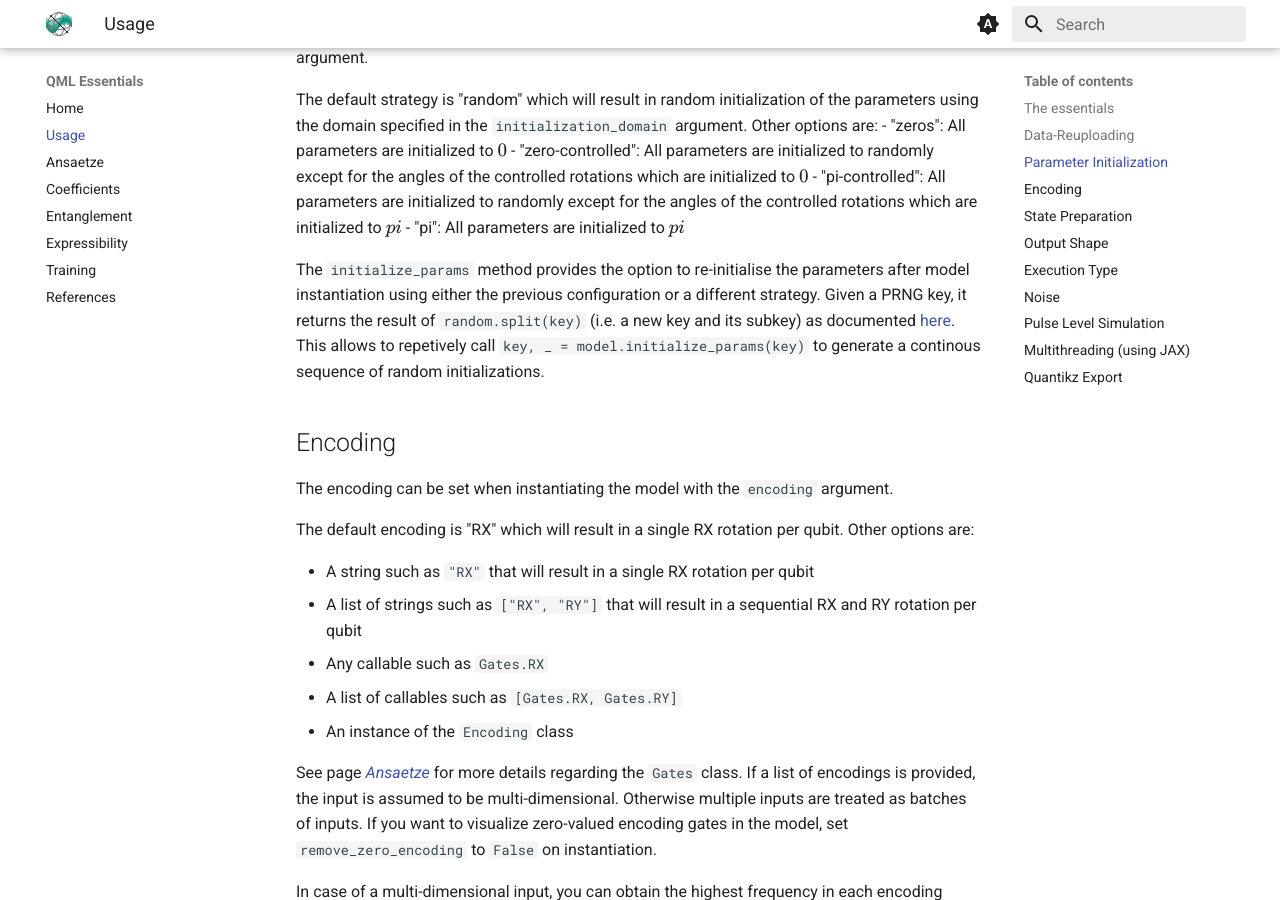
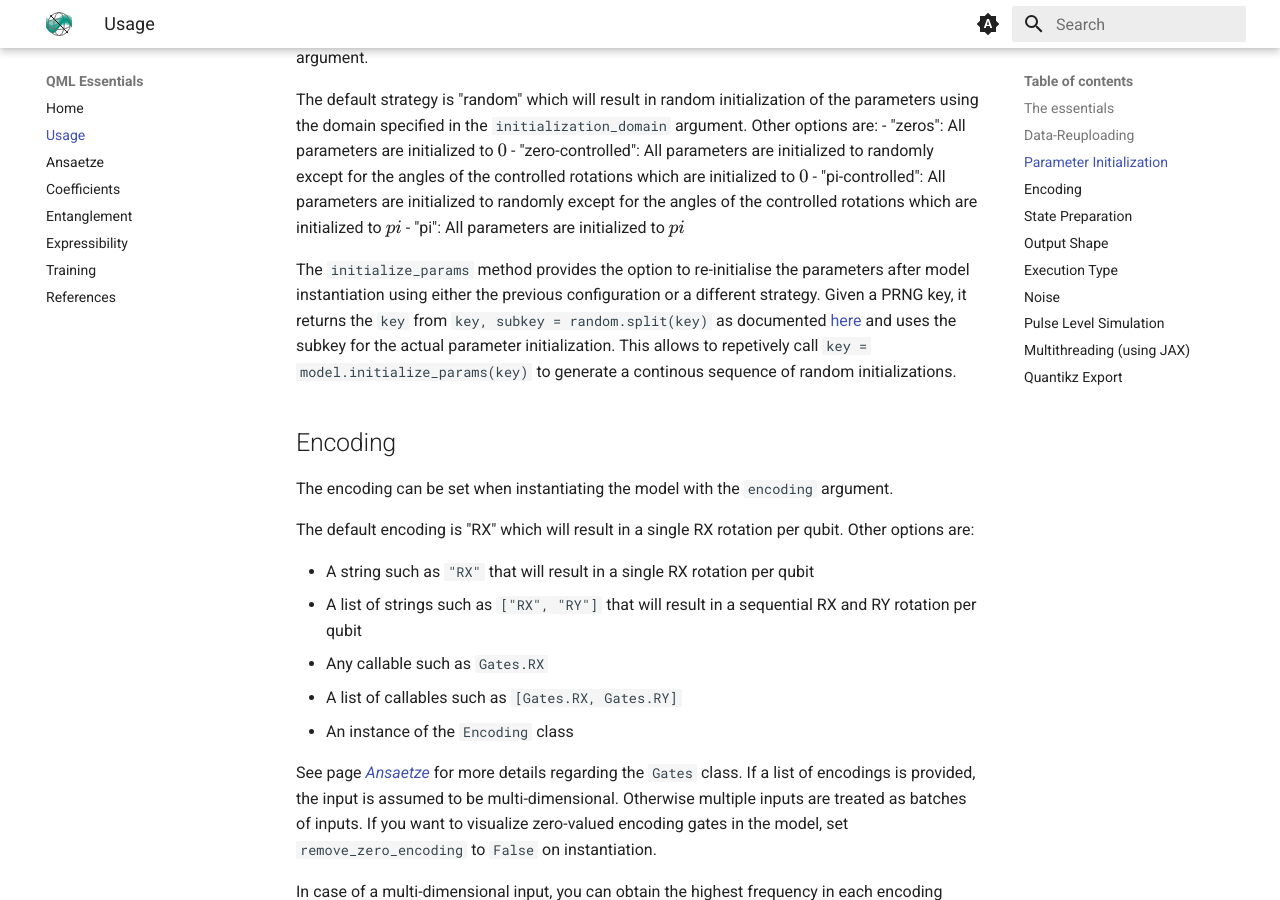
Before and after one commit to cirKITers/qml-essentials, an MkDocs documentation site: the page built from docs/usage.md, in a window 1280 px wide and 900 px high, scrolled down 2366 px. Built offline with MkDocs 1.6.1 and Material for MkDocs 9.7.7, drawn with Linux system fonts in a browser that asks for light colours; emoji names are drawn with the system emoji font.

Commit message:
updated docs
Signed-off-by: lc3267 <lc3267@kit.edu>

```diff
--- a/docs/usage.md
+++ b/docs/usage.md
@@ -88,8 +88,8 @@ Other options are:
 - "pi": All parameters are initialized to $\\pi$
 
 The `initialize_params` method provides the option to re-initialise the parameters after model instantiation using either the previous configuration or a different strategy.
-Given a PRNG key, it returns the result of `random.split(key)` (i.e. a new key and its subkey) as documented [here](https://docs.jax.dev/en/latest/random-numbers.html).
-This allows to repetively call `key, _ = model.initialize_params(key)` to generate a continous sequence of random initializations.
+Given a PRNG key, it returns the `key` from `key, subkey = random.split(key)`  as documented [here](https://docs.jax.dev/en/latest/random-numbers.html) and uses the subkey for the actual parameter initialization.
+This allows to repetively call `key = model.initialize_params(key)` to generate a continous sequence of random initializations.
 
 ## Encoding
 
```
